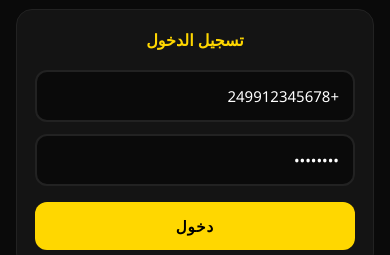
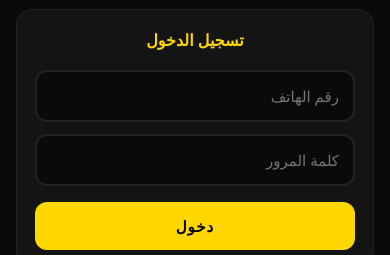
Before and after one commit to alshikshadow090-collab/Thunder-delivery-, a website: page public/enter.html in a window 390 px wide. Shown: the part 259-514 px from the top of the page. Drawn offline with Linux system fonts and the light colour scheme.

Commit message:
Clear input fields for login form
Removed default values from input fields for phone and password.

```diff
--- a/public/enter.html
+++ b/public/enter.html
@@ -1,5 +1,5 @@
 <!DOCTYPE html><html dir="rtl" lang="ar"><head><meta charset="UTF-8"><meta name="viewport" content="width=device-width,initial-scale=1"><title>Thunder Delivery</title><link rel="stylesheet" href="/style.css"><link rel="manifest" href="/manifest.json"><meta name="theme-color" content="#000000">
 </head><body>
 <div class="hdr"><img src="/logo.svg" width="100" height="100" alt="Thunder"><h1 class="brand">THUNDER</h1><div class="brand-sub">DELIVERY</div></div>
-<div class="container fi" style="margin-top:24px"><div class="card"><h3 style="text-align:center;margin-bottom:16px">تسجيل الدخول</h3><input id="p" value="+249912345678" placeholder="رقم الهاتف" style="width:100%;padding:14px;background:#0a0a0a;border:2px solid #222;border-radius:12px;color:#fff;font-size:15px;margin-bottom:12px;font-family:inherit;outline:none"><input id="w" type="password" value="test1234" placeholder="كلمة المرور" style="width:100%;padding:14px;background:#0a0a0a;border:2px solid #222;border-radius:12px;color:#fff;font-size:15px;margin-bottom:16px;font-family:inherit;outline:none"><button class="btn" onclick="L()">دخول</button><div id="m" style="padding:12px;border-radius:10px;margin-top:12px;text-align:center;font-size:13px;display:none"></div></div></div>
+<div class="container fi" style="margin-top:24px"><div class="card"><h3 style="text-align:center;margin-bottom:16px">تسجيل الدخول</h3><input id="p" placeholder="رقم الهاتف" style="width:100%;padding:14px;background:#0a0a0a;border:2px solid #222;border-radius:12px;color:#fff;font-size:15px;margin-bottom:12px;font-family:inherit;outline:none"><input id="w" type="password" placeholder="كلمة المرور" style="width:100%;padding:14px;background:#0a0a0a;border:2px solid #222;border-radius:12px;color:#fff;font-size:15px;margin-bottom:16px;font-family:inherit;outline:none"><button class="btn" onclick="L()">دخول</button><div id="m" style="padding:12px;border-radius:10px;margin-top:12px;text-align:center;font-size:13px;display:none"></div></div></div>
 <script>function L(){var b=document.querySelector(".btn"),m=document.getElementById("m");b.disabled=true;b.textContent="جاري...";m.style.display="none";fetch("/api/auth/login",{method:"POST",headers:{"Content-Type":"application/json"},body:JSON.stringify({phone:document.getElementById("p").value,password:document.getElementById("w").value})}).then(function(r){return r.json()}).then(function(d){if(d.token){localStorage.setItem("token",d.token);localStorage.setItem("user",JSON.stringify(d.user));m.style.background="#065f46";m.style.color="#6ee7b7";m.textContent="✅ أهلاً "+d.user.full_name;m.style.display="block";setTimeout(function(){location.href="/app.html"},800)}else{m.style.background="#7f1d1d";m.style.color="#fca5a5";m.textContent="❌ "+(d.error||"خطأ");m.style.display="block";b.disabled=false;b.textContent="دخول"}})}if("serviceWorker" in navigator){navigator.serviceWorker.register("/sw.js")}</script></body></html>
```
